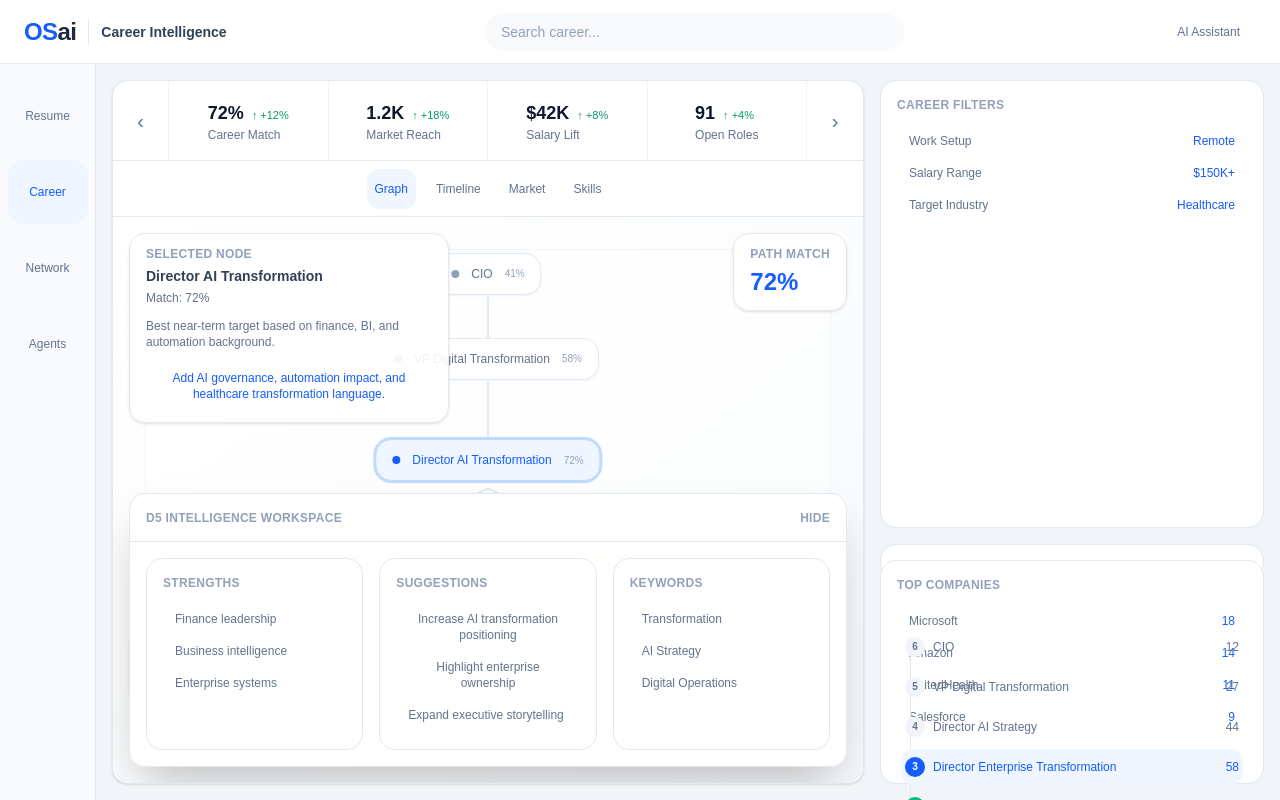
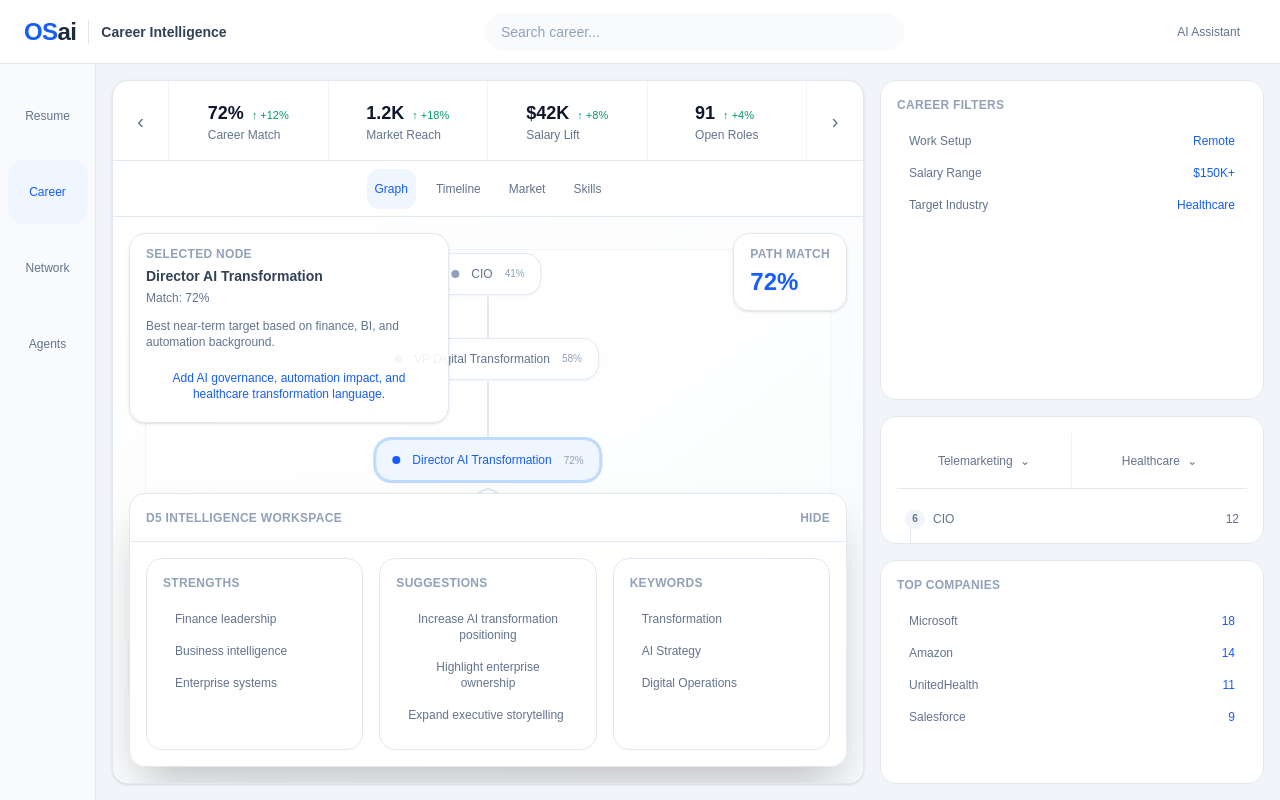
Before and after one commit to OrbitSystemsAi/career-pivot, a Next.js app: page / in a window 1280 px wide. Built offline with nearby package versions, Linux system fonts and the light colour scheme.

Commit message:
Fix D4 utility panel vertical overlap

```diff
--- a/core/shell/frames/D4UtilityFrame.tsx
+++ b/core/shell/frames/D4UtilityFrame.tsx
@@ -12,14 +12,16 @@ export default function D4UtilityFrame() {
   const UtilityBottom = panels.utilityBottom;
 
   return (
-    <aside className="flex min-h-0 flex-col gap-4">
-      <UtilityTop />
+    <aside className="grid min-h-0 grid-rows-[20rem_minmax(0,1fr)_14rem] gap-4 overflow-hidden">
+      <div className="min-h-0 overflow-hidden">
+        <UtilityTop />
+      </div>
 
-      <div className="min-h-0 flex-1">
+      <div className="min-h-0 overflow-hidden">
         <UtilityMiddle />
       </div>
 
-      <div className="h-56 shrink-0">
+      <div className="min-h-0 overflow-hidden">
         <UtilityBottom />
       </div>
     </aside>
```
